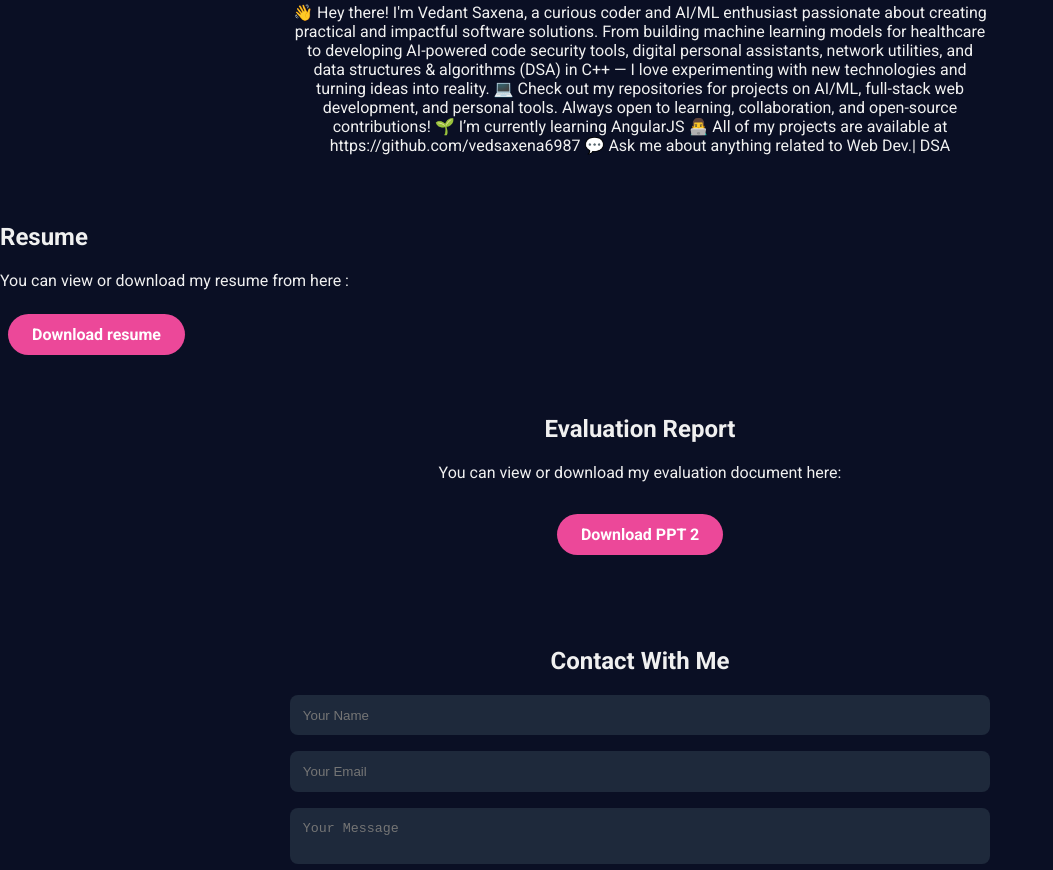
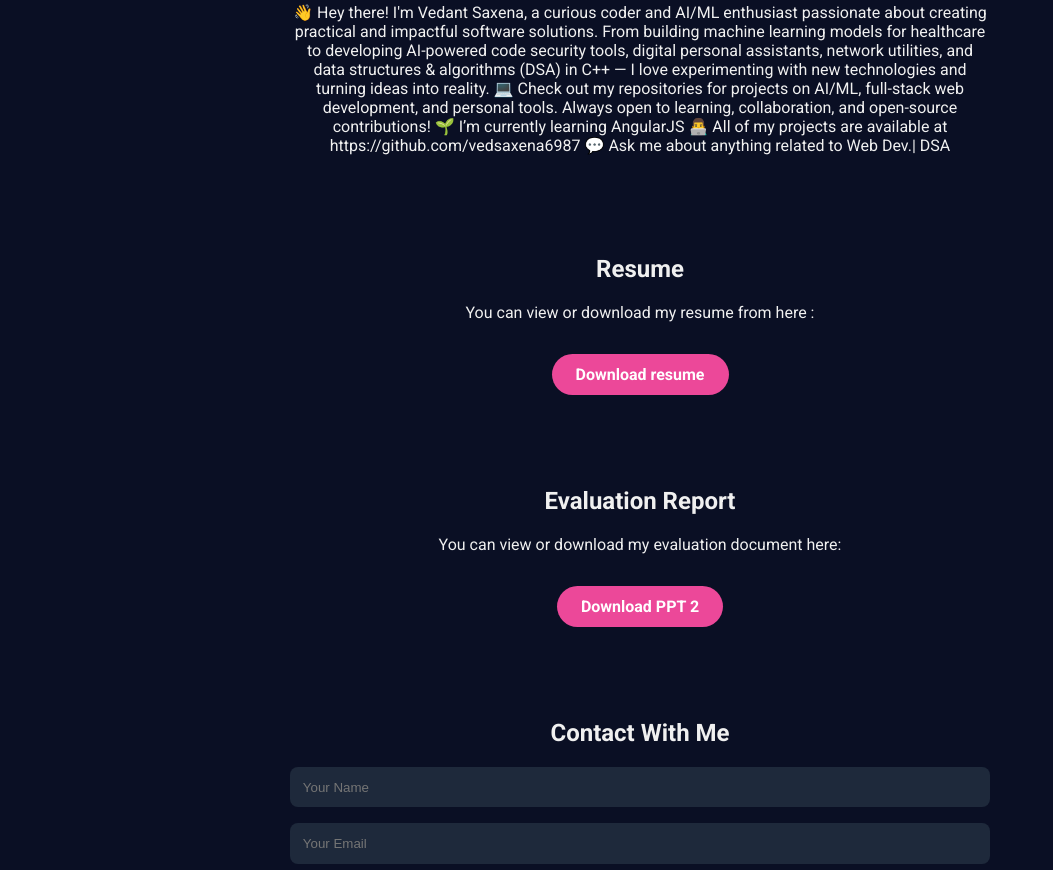
Before and after one commit to vedsaxena6987/E-Folio, a website: page index.html in a window 1280 px wide. Shown: the part 795-1665 px from the top of the page, without its empty margins (0-1053 px from the left). Drawn offline with Linux system fonts and the light colour scheme; no server answers.

Commit message:
Updated index.html with resume and evaluation report sections

```diff
--- a/index.html
+++ b/index.html
@@ -69,7 +69,7 @@
       </p>
     </section>
 
-    <section class="resume-download">
+    <section class="ppt-download">
       <h2>Resume</h2>
       <p>You can view or download my resume from here :</p>
       <a href="assets/RESUME.pdf" target="_blank" class="btn filled">Download resume</a>
```
